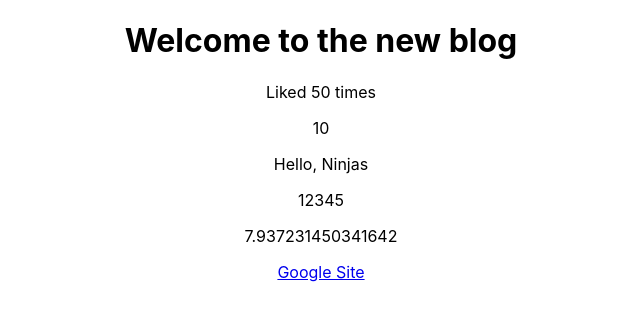
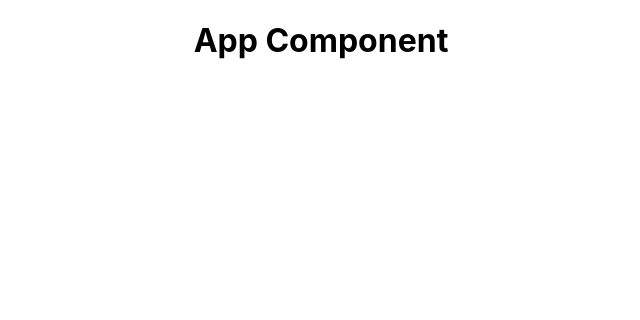
Before and after one commit to andydangit/Ninja-Modern-React, a React (Create React App) app: page / in a window 1280 px wide. Shown: the top 320 px of the page, without its empty margins (319-959 px from the left). Built offline with nearby package versions, Linux system fonts and the light colour scheme.

Commit message:
add navbar inital files

```diff
--- a/src/App.js
+++ b/src/App.js
@@ -1,24 +1,10 @@
 import "./App.css";
 
 function App() {
-
-const title = "Welcome to the new blog";
-const likes = 50;
-const link = "http://www.google.com"
-
   return (
     <div className="App">
       <div className="content">
-        <h1> { title } </h1>
-        <p> Liked { likes } times </p>
-
-      <p> { 10 } </p>
-      <p> { "Hello, Ninjas"  } </p>
-      <p> { [1,2,3,4,5] } </p>
-      <p> { Math.random() * 10 }  </p>
-
-      <a href= { link }> Google Site</a>
-
+        <h1> App Component </h1>
       </div>
     </div>
   );
```
Also changed, not shown: src/Component/Navbar.js (added, +7 -0 lines).
